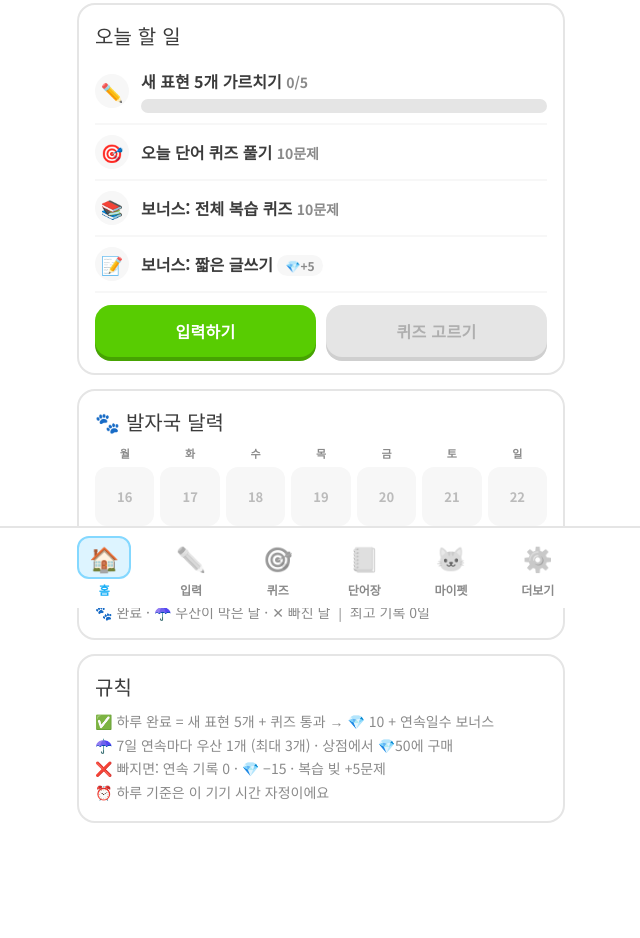
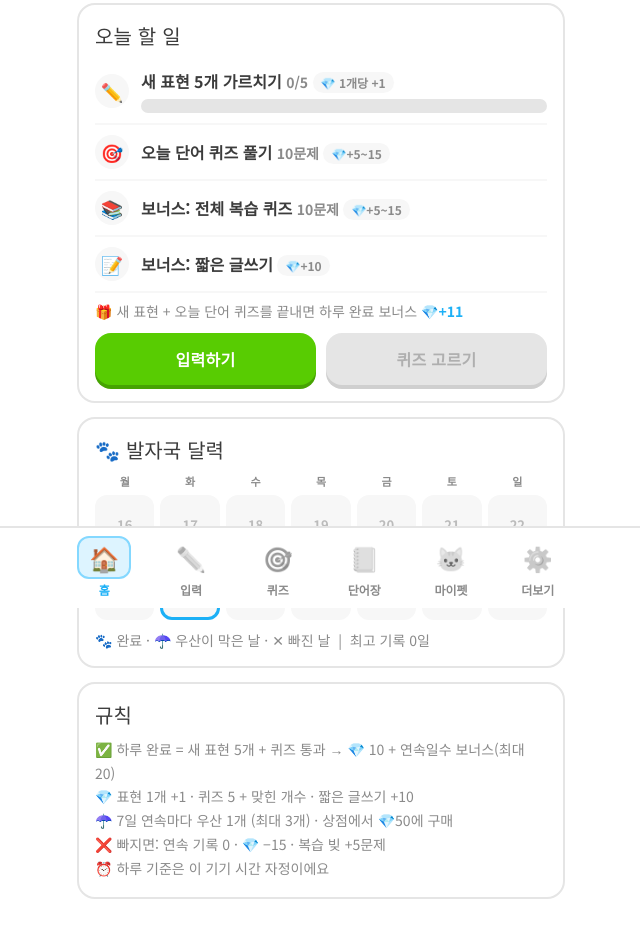
Before and after one commit to gadeuk-dev/chang-lao, a plain HTML site: page index.html in a window 1280 px wide. Shown: the part 192-1130 px from the top of the page, without its empty margins (319-959 px from the left). Drawn offline with Linux system fonts and the light colour scheme.

Commit message:
오늘 할 일 보상 표시, 짧은 글쓰기 보석 10개 (v20261124-1052)
Co-Authored-By: Claude Opus 5.5 <noreply@anthropic.com>

```diff
--- a/index.html
+++ b/index.html
@@ -466,13 +466,14 @@ function renderHome() {
     <div class="card">
       <h3>오늘 할 일</h3>
       <div class="task ${h.added >= S.goal ? 'ok' : ''}"><div class="chk">${h.added >= S.goal ? '✓' : '✏️'}</div>
-        <div class="t">새 표현 ${S.goal}개 가르치기 <span class="muted">${h.added}/${S.goal}</span><div class="bar"><i style="width:${addPct}%"></i></div></div></div>
+        <div class="t">새 표현 ${S.goal}개 가르치기 <span class="muted">${h.added}/${S.goal}</span> <span class="pill">💎 1개당 +1</span><div class="bar"><i style="width:${addPct}%"></i></div></div></div>
       <div class="task ${h.quiz ? 'ok' : ''}"><div class="chk">${h.quiz ? '✓' : '🎯'}</div>
-        <div class="t">오늘 단어 퀴즈 풀기 <span class="muted">10문제</span></div></div>
+        <div class="t">오늘 단어 퀴즈 풀기 <span class="muted">10문제</span> <span class="pill">💎+5~15</span></div></div>
       <div class="task ${h.rquiz ? 'ok' : ''}"><div class="chk">${h.rquiz ? '✓' : '📚'}</div>
-        <div class="t">${S.debt ? '전체 복습으로 빚 갚기' : '보너스: 전체 복습 퀴즈'} <span class="muted">${10 + S.debt}문제${due ? ` · 복습할 단어 ${due}개` : ''}</span></div></div>
+        <div class="t">${S.debt ? '전체 복습으로 빚 갚기' : '보너스: 전체 복습 퀴즈'} <span class="muted">${10 + S.debt}문제${due ? ` · 복습할 단어 ${due}개` : ''}</span> <span class="pill">💎+5~${15 + S.debt}</span></div></div>
       <div class="task ${h.wrote ? 'ok' : ''}"><div class="chk">${h.wrote ? '✓' : '📝'}</div>
-        <div class="t">보너스: 짧은 글쓰기 <span class="pill">💎+5</span></div></div>
+        <div class="t">보너스: 짧은 글쓰기 <span class="pill">💎+10</span></div></div>
+      <div class="muted" style="margin-top:8px">🎁 새 표현 + 오늘 단어 퀴즈를 끝내면 하루 완료 보너스 <b style="color:#1CB0F6">${h.done ? '✓ 받았어요' : `💎+${10 + Math.min(S.streak + 1, 20)}`}</b></div>
       <div class="row" style="margin-top:12px">
         <button class="btn ${h.added >= S.goal ? 'ghost' : ''}" onclick="go('add')">입력하기</button>
         <button class="btn blue" onclick="go('quiz')" ${S.words.length < 2 ? 'disabled' : ''}>퀴즈 고르기</button>
@@ -487,7 +488,7 @@ function renderHome() {
     <div class="card">
       <h3>규칙</h3>
       <div class="muted" style="line-height:1.7">
-        ✅ 하루 완료 = 새 표현 ${S.goal}개 + 퀴즈 통과 → 💎 10 + 연속일수 보너스<br>
+        ✅ 하루 완료 = 새 표현 ${S.goal}개 + 퀴즈 통과 → 💎 10 + 연속일수 보너스(최대 20)<br>💎 표현 1개 +1 · 퀴즈 5 + 맞힌 개수 · 짧은 글쓰기 +10<br>
         ☂️ 7일 연속마다 우산 1개 (최대 ${SHIELD_MAX}개) · 상점에서 💎${SHIELD_PRICE}에 구매<br>
         ❌ 빠지면: 연속 기록 0 · 💎 −${PENALTY_COIN} · 복습 빚 +${PENALTY_DEBT}문제<br>
         ⏰ 하루 기준은 이 기기 시간 자정이에요
@@ -1158,7 +1159,7 @@ function openWriting() {
     const j = { id: uid(), date: today(), words: words.map(w => w.lo), text, ko: m.querySelector('#wrK').value.trim() };
     S.journal.push(j);
     const h = H(); let msg = '저장했어요';
-    if (!h.wrote) { h.wrote = true; S.coins += 5; msg = '💎 +5 · 저장했어요'; }
+    if (!h.wrote) { h.wrote = true; S.coins += 10; msg = '💎 +10 · 저장했어요'; }
     save(); m.remove(); beep('ok'); toast(used >= 2 ? msg + ` (표현 ${used}개 사용 👍)` : msg); render();
     if (aiKey()) setTimeout(() => correctWriting(j.id), 400);
     else setTimeout(() => {
@@ -1671,7 +1672,7 @@ function renderSyncBox() { const b = $('#syncBox'); if (b) b.innerHTML = syncInn
 /* ========== 새 버전 자동 반영 ==========
    올릴 때 deploy.sh 가 APP_V 와 version.txt 를 같은 값으로 바꿈.
    폰이 옛 화면을 기억하고 있어도, 열 때·다시 볼 때 version.txt 를 확인해 다르면 새 주소(?v=)로 다시 불러옴 */
-const APP_V = '20261124-0920';
+const APP_V = '20261124-1052';
 function checkNewVersion() {
   if (Q || $('.modal') || ['INPUT', 'TEXTAREA'].includes(document.activeElement?.tagName)) return;   // 풀거나 쓰는 중엔 안 건드림
   fetch('version.txt?t=' + Date.now(), { cache: 'no-store' }).then(r => r.ok ? r.text() : '').then(s => {
```
Also changed, not shown: version.txt.
